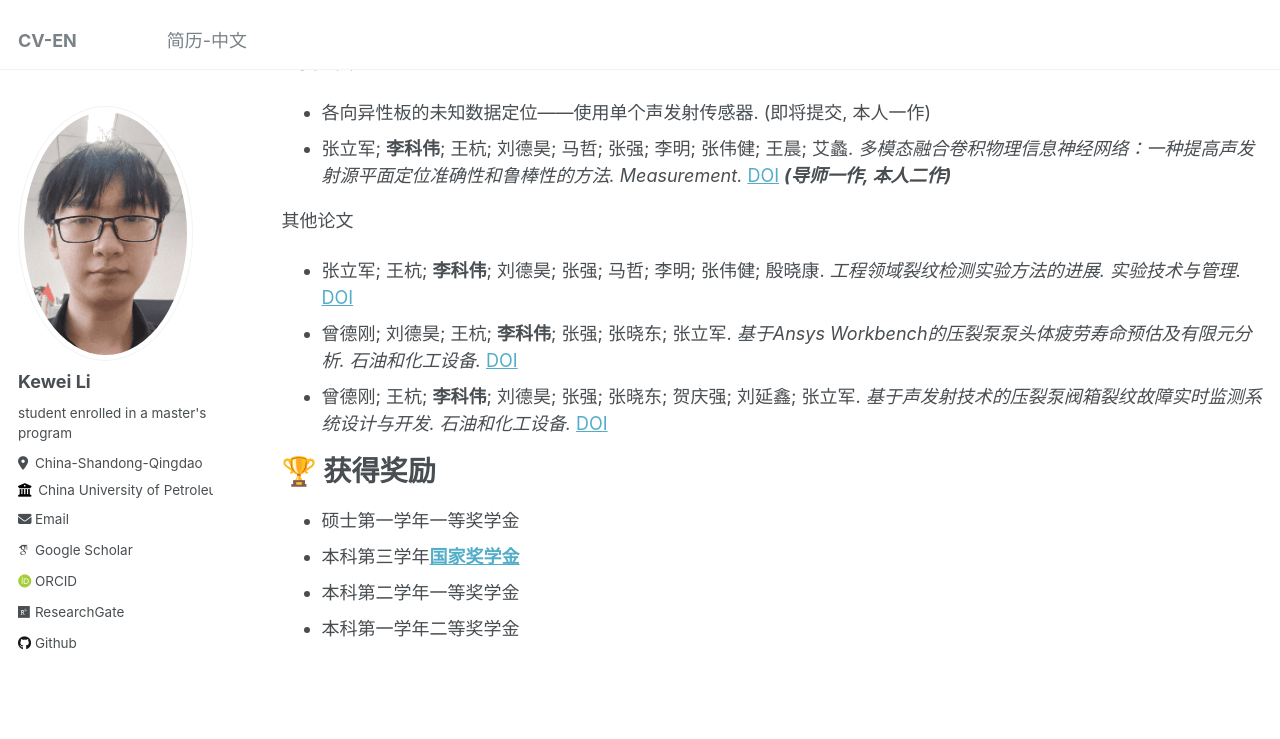
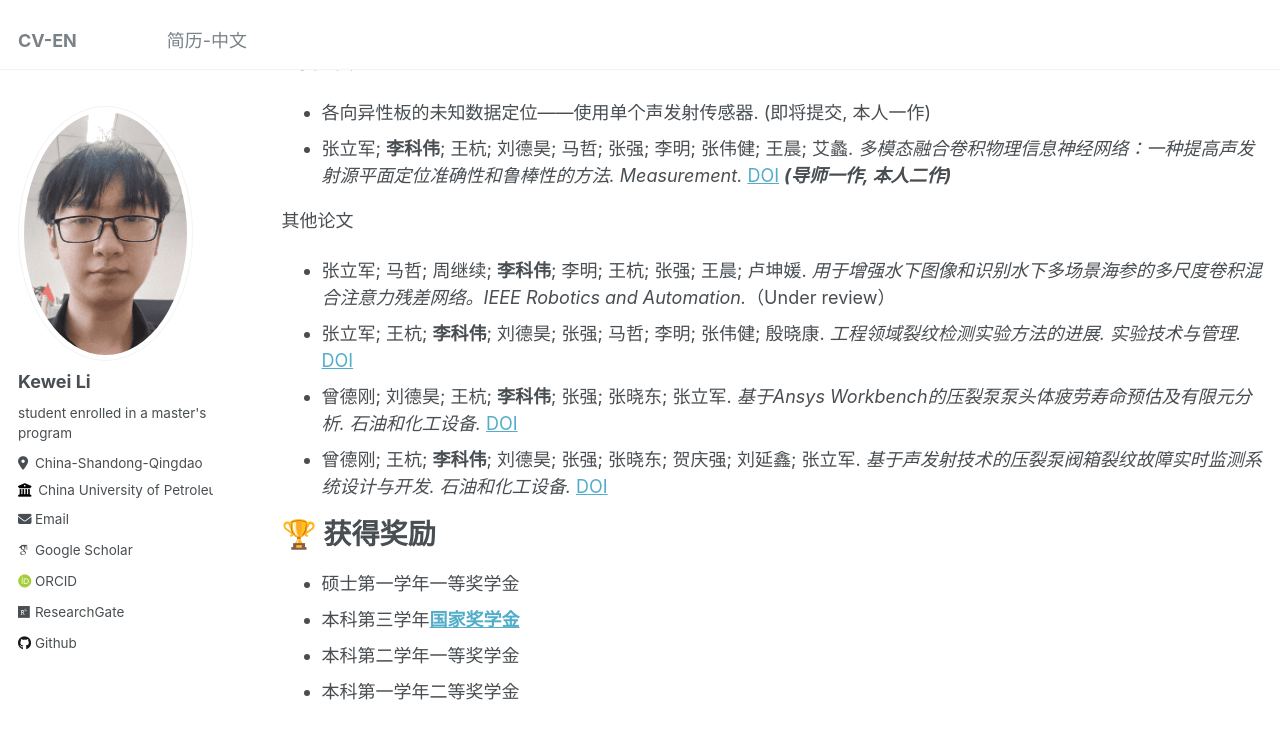
Before and after one commit to TheHangedManC/TheHangedManC-thehangedmanc.github.io, a Jekyll site: the page built from _pages/publications.md, in a window 1280 px wide and 900 px high, scrolled down 814 px. Shown: the top 739 px of the window. Built offline with Jekyll 4.4.1, drawn with Linux system fonts in a browser that asks for light colours; some web fonts are replaced.

Commit message:
Update publications.md

```diff
--- a/_pages/publications.md
+++ b/_pages/publications.md
@@ -38,6 +38,7 @@ author_profile: true
     ***(导师一作, 本人二作)***
 
 其他论文
+*   张立军; 马哲; 周继续; **李科伟**; 李明; 王杭; 张强; 王晨; 卢坤媛. *用于增强水下图像和识别水下多场景海参的多尺度卷积混合注意力残差网络。IEEE Robotics and Automation.*（Under review）
 *   张立军; 王杭; **李科伟**; 刘德昊; 张强; 马哲; 李明; 张伟健; 殷晓康. *工程领域裂纹检测实验方法的进展. 实验技术与管理.* [DOI](https://chn.oversea.cnki.net/KCMS/detail/detail.aspx?dbcode=CJFD&dbname=CJFDLAST2024&filename=SYJL202401001&uniplatform=OVERSEA&v=XIfqTPdfigxVNJux2nWA5a8WlN_ZamEAVhcNyUnUrzkjgxjP_xl1kukTkwvCGurk/)
 *   曾德刚; 刘德昊; 王杭; **李科伟**; 张强; 张晓东; 张立军. *基于Ansys Workbench的压裂泵泵头体疲劳寿命预估及有限元分析. 石油和化工设备.* [DOI](https://chn.oversea.cnki.net/KCMS/detail/detail.aspx?dbcode=CJFD&dbname=CJFDLAST2023&filename=HSFF202310002&uniplatform=OVERSEA&v=wpgFIKwFzWgRZ7sLnUgaNvOqTsujcnGnn-0HvIqN0UL7nV_g_RUM8y-apQQtT9NH/)
 *   曾德刚; 王杭; **李科伟**; 刘德昊; 张强; 张晓东; 贺庆强; 刘延鑫; 张立军. *基于声发射技术的压裂泵阀箱裂纹故障实时监测系统设计与开发. 石油和化工设备.* [DOI](https://chn.oversea.cnki.net/KCMS/detail/detail.aspx?dbcode=CJFD&dbname=CJFDLAST2023&filename=HSFF202308042&uniplatform=OVERSEA&v=wpgFIKwFzWip6EGYSqP5150dxRQddmnclObEpEd-k4a1PjKfDkC10FRCerVnc7uL/)
```
